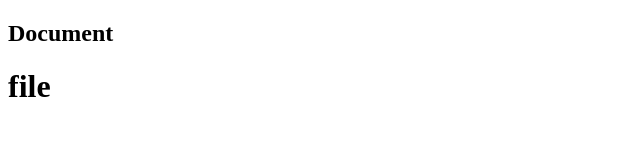
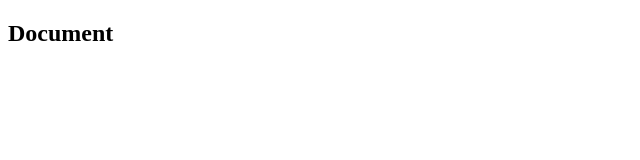
Before and after one commit to alihaider9211/Git-Revert, a plain HTML site: page index.html in a window 1280 px wide. Shown: the whole page, without its empty margins (0-640 px from the left). Drawn offline with Linux system fonts and the light colour scheme.

Commit message:
Revert "file"
This reverts commit fdc7434ecc9ff8778a1837b26db37dce14f38d85.

```diff
--- a/index.html
+++ b/index.html
@@ -7,6 +7,5 @@
 </head>
 <body>
     <h2>Document</h2>
-    <h1>file</h1>
 </body>
 </html>
```
